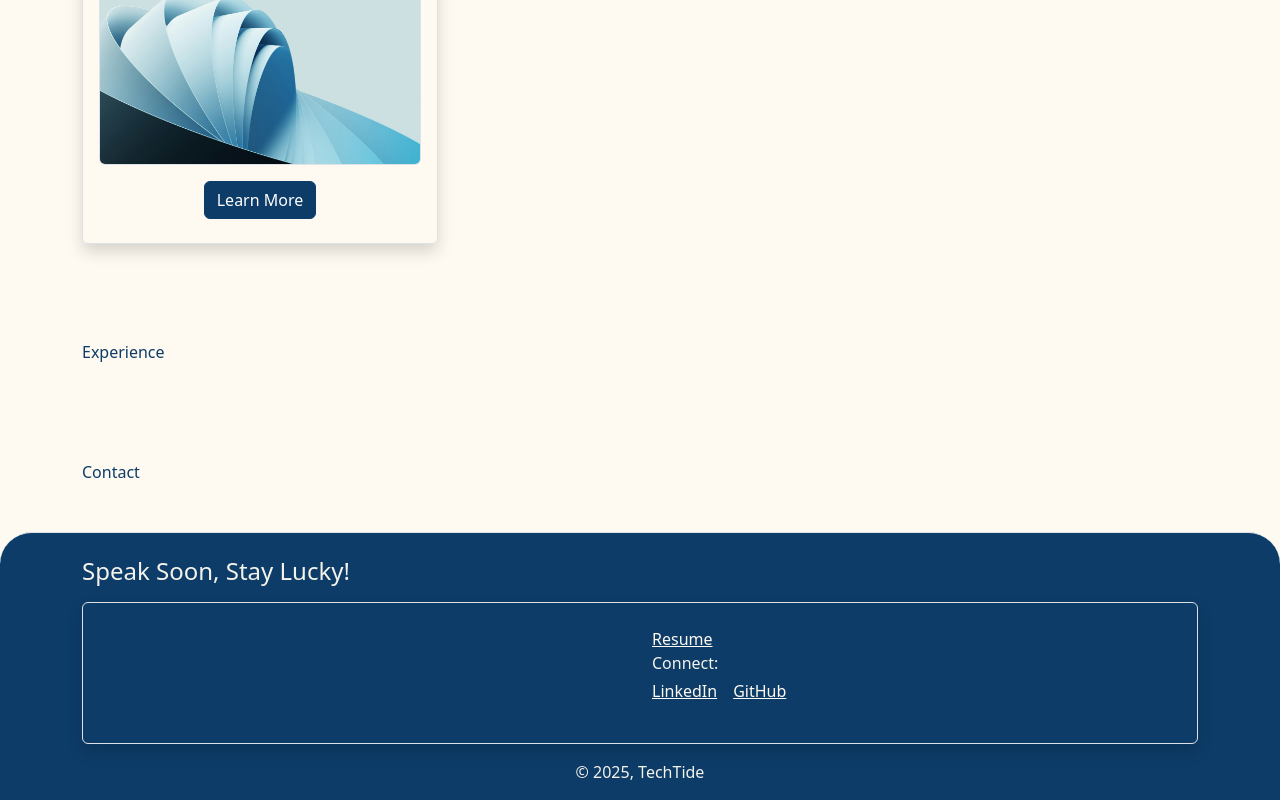
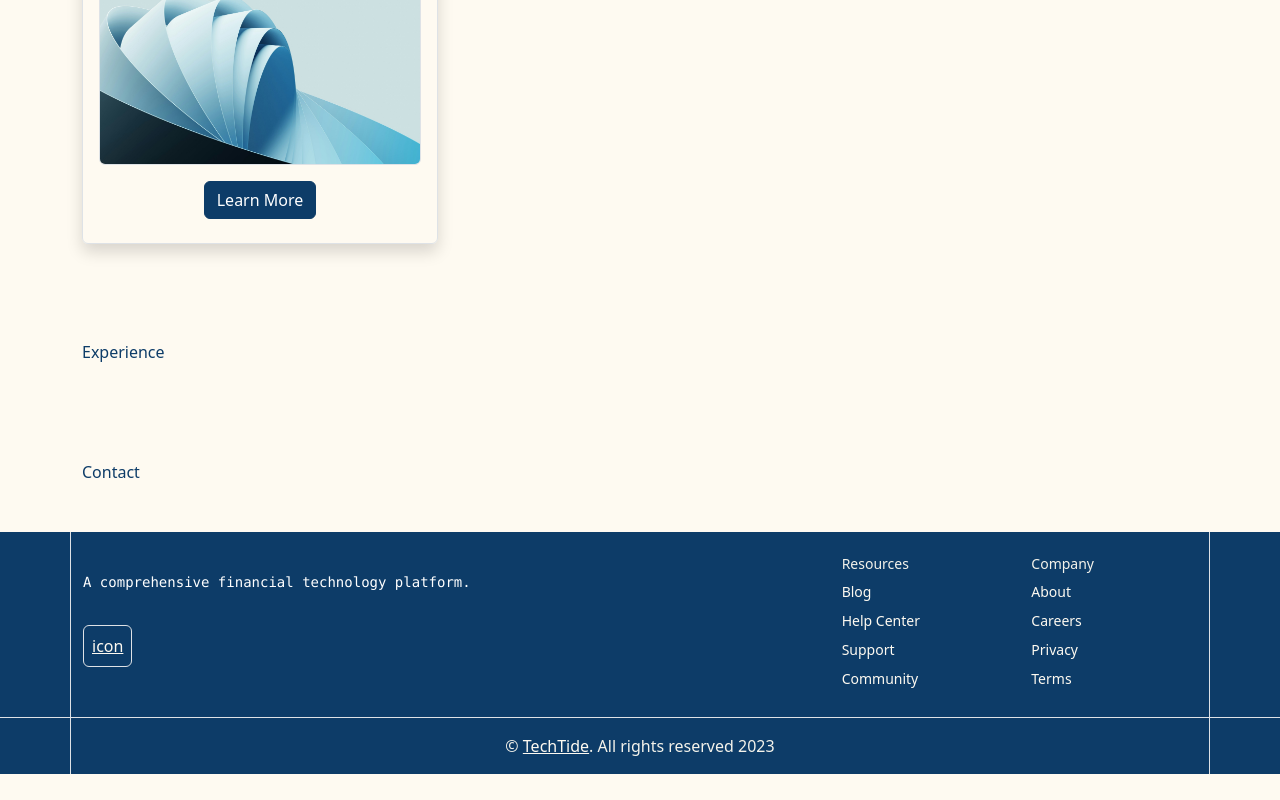
Before and after one commit to xJuanPablo/TechTide, a React (Create React App) app: page / in a window 1280 px wide. Shown: the part 1943-2743 px from the top of the page. After the commit the page ends 2717 px from the top, so only its background shows below. Built offline with nearby package versions, Linux system fonts and the light colour scheme; a web font is replaced by a local one.

Commit message:
added new footer design

```diff
--- a/src/App.tsx
+++ b/src/App.tsx
@@ -1,5 +1,5 @@
 import Header from "./components/Header";
-import Footer from "./components/Footer";
+import { Footer } from "./components/Footer";
 import Main from "./pages/Main";
 
 const App: React.FC = () => {
--- a/src/components/Footer.tsx
+++ b/src/components/Footer.tsx
@@ -1,39 +1,109 @@
-const Footer: React.FC = () => {
-  return (
-    <footer className='border-top rounded-top-5 pb-3'>
-      <div className='container'>
-        <h4 className='mt-4'>Speak Soon, Stay Lucky!</h4>
-        <div className='py-4 mb-3 mt-3 border rounded shadow'>
-          <div className="grid">
-            <div className="g-col-6">
 
-            </div>
-            <div className="g-col-6">
-              <div className="d-block">
-                <a href="/Resume.pdf" download={true}>Resume</a>
-              </div>
-              <div className="d-block">
-                <p className="mb-1">
-                  Connect:
-                </p>
-                <ul className='d-flex list-unstyled'>
-                  <li className='me-3'>
-                    <a href="">LinkedIn</a>
-                  </li>
-                  <li>
-                    <a href="">GitHub</a>
-                  </li>
-                </ul>
+
+export function Footer() {
+	const year = new Date().getFullYear();
+
+	const company = [
+		{
+			title: 'About Us',
+			href: '#',
+		},
+		{
+			title: 'Careers',
+			href: '#',
+		},
+		{
+			title: 'Brand assets',
+			href: '#',
+		},
+		{
+			title: 'Privacy Policy',
+			href: '#',
+		},
+		{
+			title: 'Terms of Service',
+			href: '#',
+		},
+	];
+
+	const resources = [
+		{
+			title: 'Blog',
+			href: '#',
+		},
+		{
+			title: 'Help Center',
+			href: '#',
+		},
+		{
+			title: 'Contact Support',
+			href: '#',
+		},
+		{
+			title: 'Community',
+			href: '#',
+		},
+		{
+			title: 'Security',
+			href: '#',
+		},
+	];
+
+	return (
+    <footer className="position-relative">
+      <div className="mx-auto" >
+
+        <div className="container py-4 border-start border-end">
+          <div className="row g-4">
+            <div className="col-12 col-md-8 d-flex flex-column gap-3">
+              <a href="#" className="opacity-25 d-inline-block">
+              </a>
+
+              <p className="font-monospace small text-white">
+                A comprehensive financial technology platform.
+              </p>
+
+              <div className="d-flex gap-2">
+                <a href="#" className="border rounded p-2 hover-bg-light">
+                  icon
+                </a>
               </div>
             </div>
+
+            <div className="col-6 col-md-2">
+              <span className="h1 small d-block mb-1">Resources</span>
+              <div className="d-flex flex-column">
+                <a href="#" className="small py-1 text-decoration-none link-underline-opacity-50-hover">Blog</a>
+                <a href="#" className="small py-1 text-decoration-none link-underline-opacity-50-hover">Help Center</a>
+                <a href="#" className="small py-1 text-decoration-none link-underline-opacity-50-hover">Support</a>
+                <a href="#" className="small py-1 text-decoration-none link-underline-opacity-50-hover">Community</a>
+              </div>
+            </div>
+
+            <div className="col-6 col-md-2">
+              <span className="h1 small d-block mb-1">Company</span>
+              <div className="d-flex flex-column">
+                <a href="#" className="small py-1 text-decoration-none link-underline-opacity-50-hover">About</a>
+                <a href="#" className="small py-1 text-decoration-none link-underline-opacity-50-hover">Careers</a>
+                <a href="#" className="small py-1 text-decoration-none link-underline-opacity-50-hover">Privacy</a>
+                <a href="#" className="small py-1 text-decoration-none link-underline-opacity-50-hover">Terms</a>
+              </div>
+            </div>
+
           </div>
         </div>
-        <div className='text-center'>
-          © 2025, TechTide
+
+        <div className="position-absolute start-0 end-0" style={{height: "1px"}}></div>
+        <div className="d-flex flex-column align-items-center border-top">
+        <div className="container border-start border-end py-3">
+          <p className="text-center mb-0">
+            © <a href="https://github.com/xJuanPablo">TechTide</a>.
+            All rights reserved {year}
+          </p>
         </div>
+        </div>
+
       </div>
     </footer>
-  )
+	);
 }
-
-export default Footer
```
